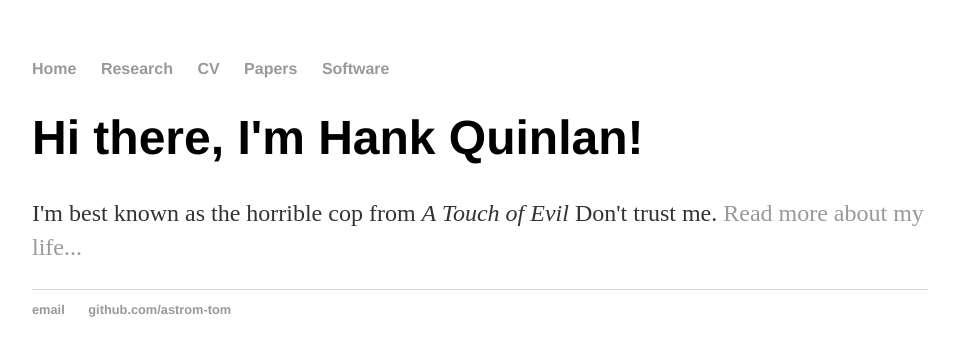
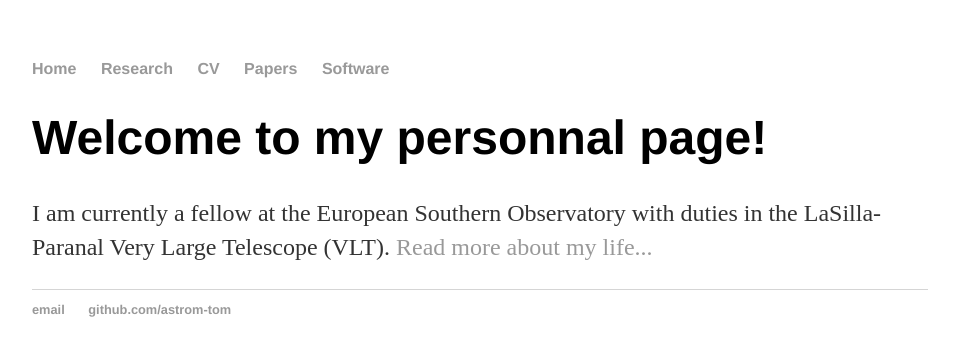
Before and after one commit to astrom-tom/astrom-tom.github.io, a Jekyll site: the page built from index.html, in a window 1280 px wide. Shown: the top 356 px of the page, without its empty margins (160-1115 px from the left). Built offline with Jekyll 4.4.1, drawn with Linux system fonts in a browser that asks for light colours.

Commit message:
Update index.html

```diff
--- a/index.html
+++ b/index.html
@@ -3,6 +3,6 @@ layout: default
 title: Romain Thomas, Fellow Astronomer
 ---
 <div class="blurb">
-	<h1>Hi there, I'm Hank Quinlan!</h1>
-	<p>I'm best known as the horrible cop from <em>A Touch of Evil</em> Don't trust me. <a href="/about">Read more about my life...</a></p>
+	<h1>Welcome to my personnal page!</h1>
+	<p>I am currently a fellow at the European Southern Observatory with duties in the LaSilla-Paranal Very Large Telescope (VLT). <a href="/about">Read more about my life...</a></p>
 </div><!-- /.blurb -->
```
